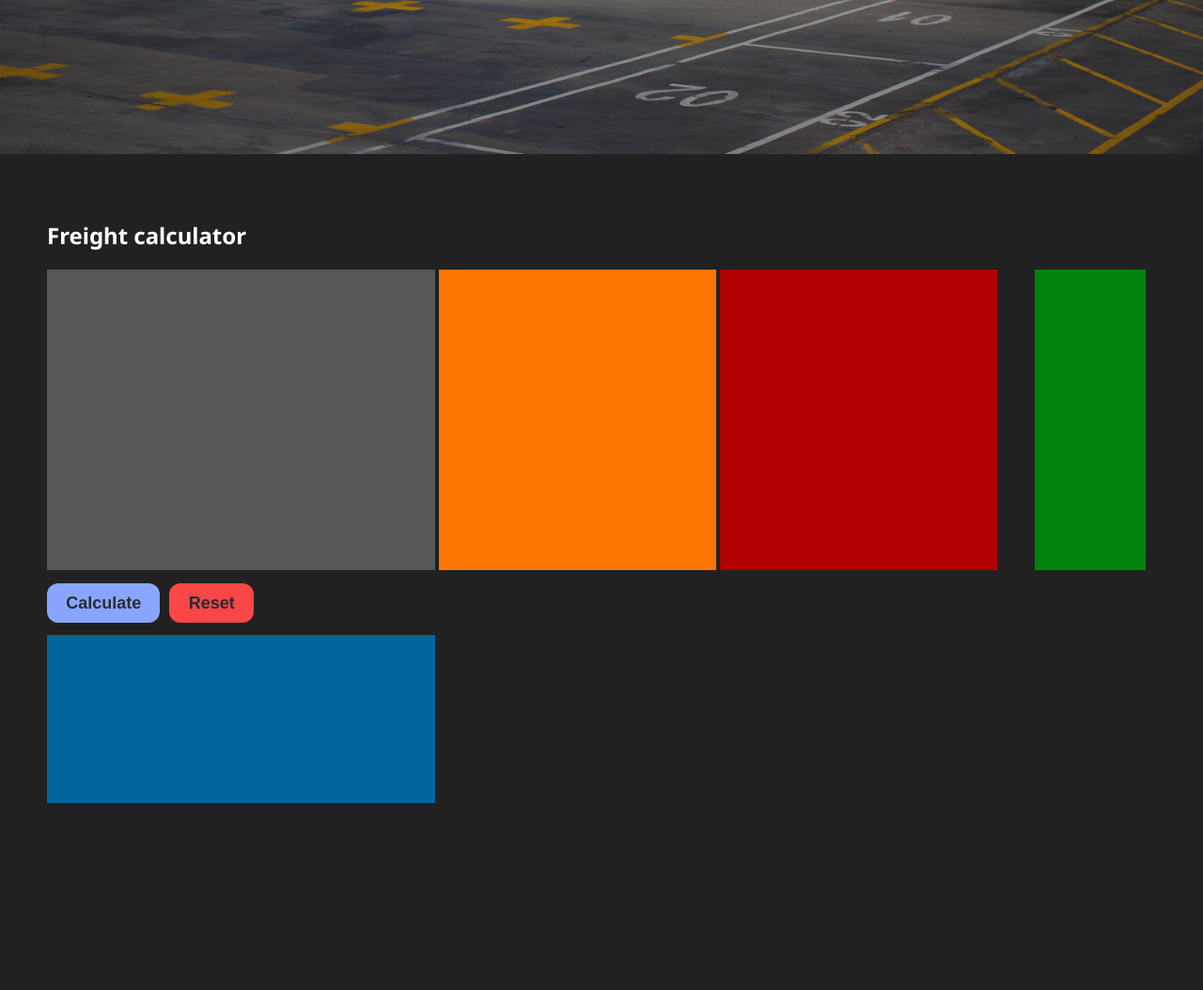
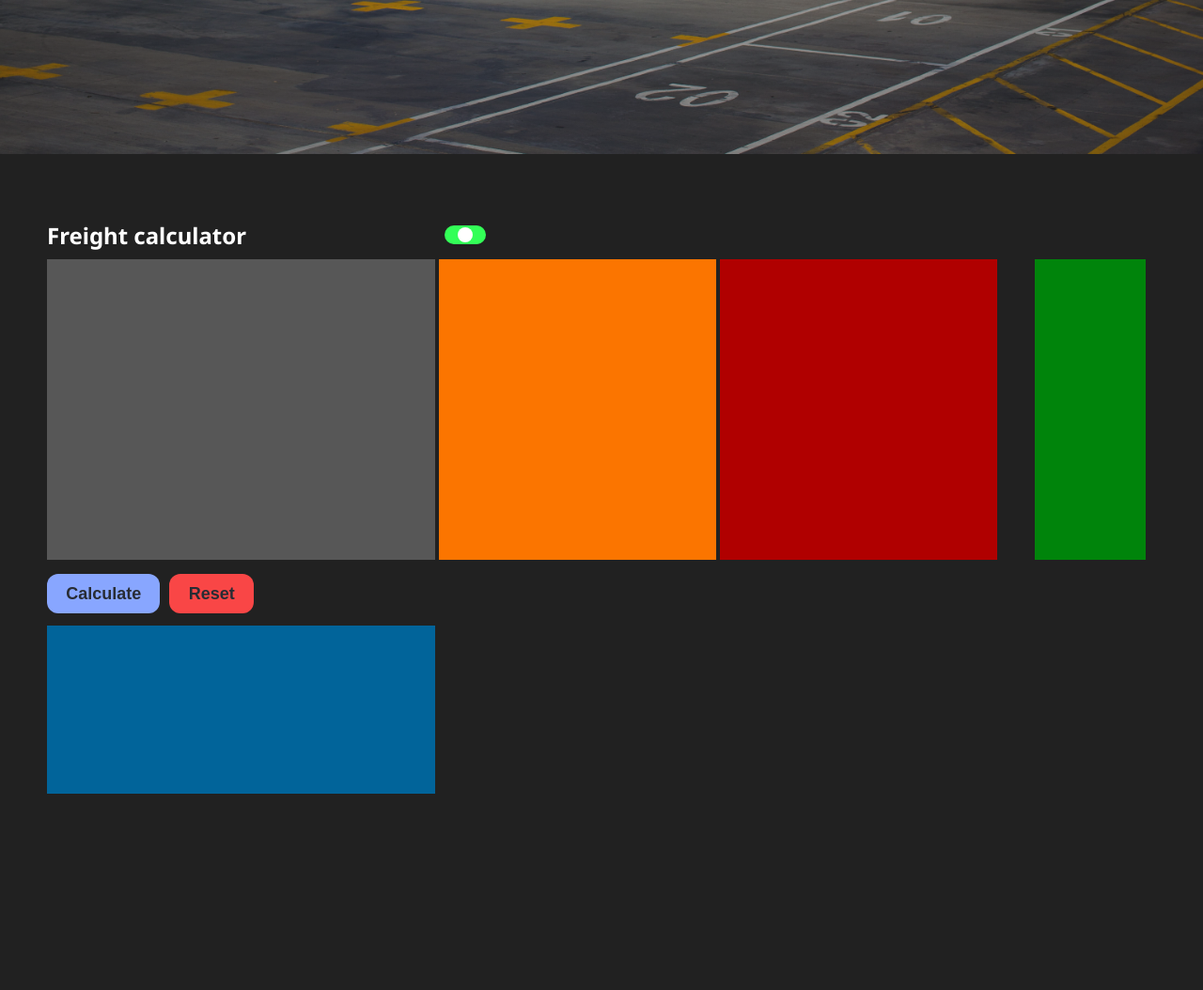
Before and after one commit to kali4nya/QuBotek, a Flask app: page / in a window 1280 px wide. Shown: the part 736-1790 px from the top of the page at 94% size. Run offline with Flask 3, Linux system fonts and the light colour scheme.

Commit message:
toggler?

```diff
--- a/static/calculator/calculator.css
+++ b/static/calculator/calculator.css
@@ -104,3 +104,55 @@
     background-color: #faadad;
     transition: none;
 }
+/* title */
+.calculatorSectionTitle{
+    display: inline-block;
+    margin-bottom: 0.8%;
+}
+/* toggler */
+:root {
+    --track-height: 20px;
+    --track-width: 40px; /* 2 * height */
+    --thumb-height: 16px; /* track height - 4px */
+    --thumb-width: 16px; /* same as thumb height */
+}
+
+.wrapper {
+    display: inline-block;
+    margin-left: 17.5%;
+}
+
+/* Toggle Base Styles */
+#custom-toggle {
+    appearance: none;
+    -webkit-appearance: none;
+    height: var(--track-height);
+    width: var(--track-width);
+    background-color: #333;
+    border-radius: 25px;
+    padding: 0 2px;
+    margin: 0;
+    cursor: pointer;
+    transition: background-color 0.3s ease;
+}
+
+/* Webkit (Chrome, Edge, Safari) Slider Thumb */
+#custom-toggle::-webkit-slider-thumb {
+    appearance: none;
+    -webkit-appearance: none;
+    height: var(--thumb-height);
+    width: var(--thumb-width);
+    background-color: white;
+    border-radius: 50%;
+    cursor: pointer;
+    position: relative;
+}
+
+/* Mozilla Firefox Slider Thumb */
+#custom-toggle::-moz-range-thumb {
+    height: var(--thumb-height);
+    width: var(--thumb-width);
+    background-color: white;
+    border-radius: 50%;
+    cursor: pointer;
+}
--- a/static/calculator/calculator.js
+++ b/static/calculator/calculator.js
@@ -0,0 +1,20 @@
+document.addEventListener("DOMContentLoaded", function () {
+    const slider = document.getElementById("custom-toggle");
+
+    function updateSliderColor(value) {
+        const colors = {
+            1: "#FF5733",
+            2: "#33FF57",
+            3: "#3357FF"
+        };
+        slider.style.backgroundColor = colors[value] || "#333"; // Default if something breaks
+    }
+
+    // Initialize color
+    updateSliderColor(slider.value);
+
+    // Change color on input
+    slider.addEventListener("input", function () {
+        updateSliderColor(this.value);
+    });
+});
--- a/templates/index.html
+++ b/templates/index.html
@@ -37,7 +37,11 @@
         </section>
 
         <section id="calculator">
-            <h1>Freight calculator</h1>
+            <h1 class="calculatorSectionTitle">Freight calculator</h1>
+            <div class="wrapper">
+                <input type="range" name="points" onchange="filterme(this.value);" min="1" step="1" id="custom-toggle" class="tgl-def" max="3" value="2">
+            </div>
+            <br>
             <div class="mainCalculatorBody">
             </div>
             <div class="additionalCalculatorBody">
```
